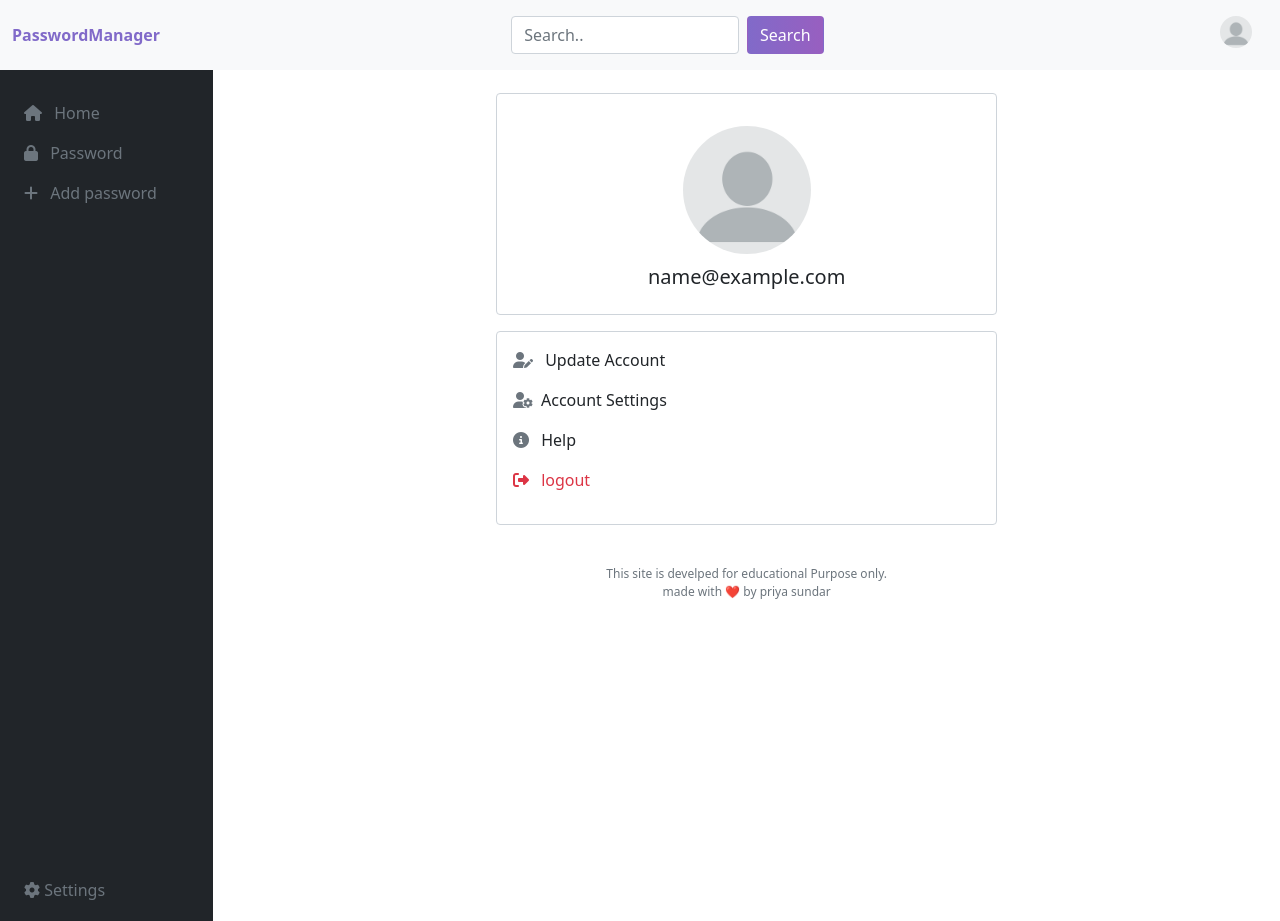
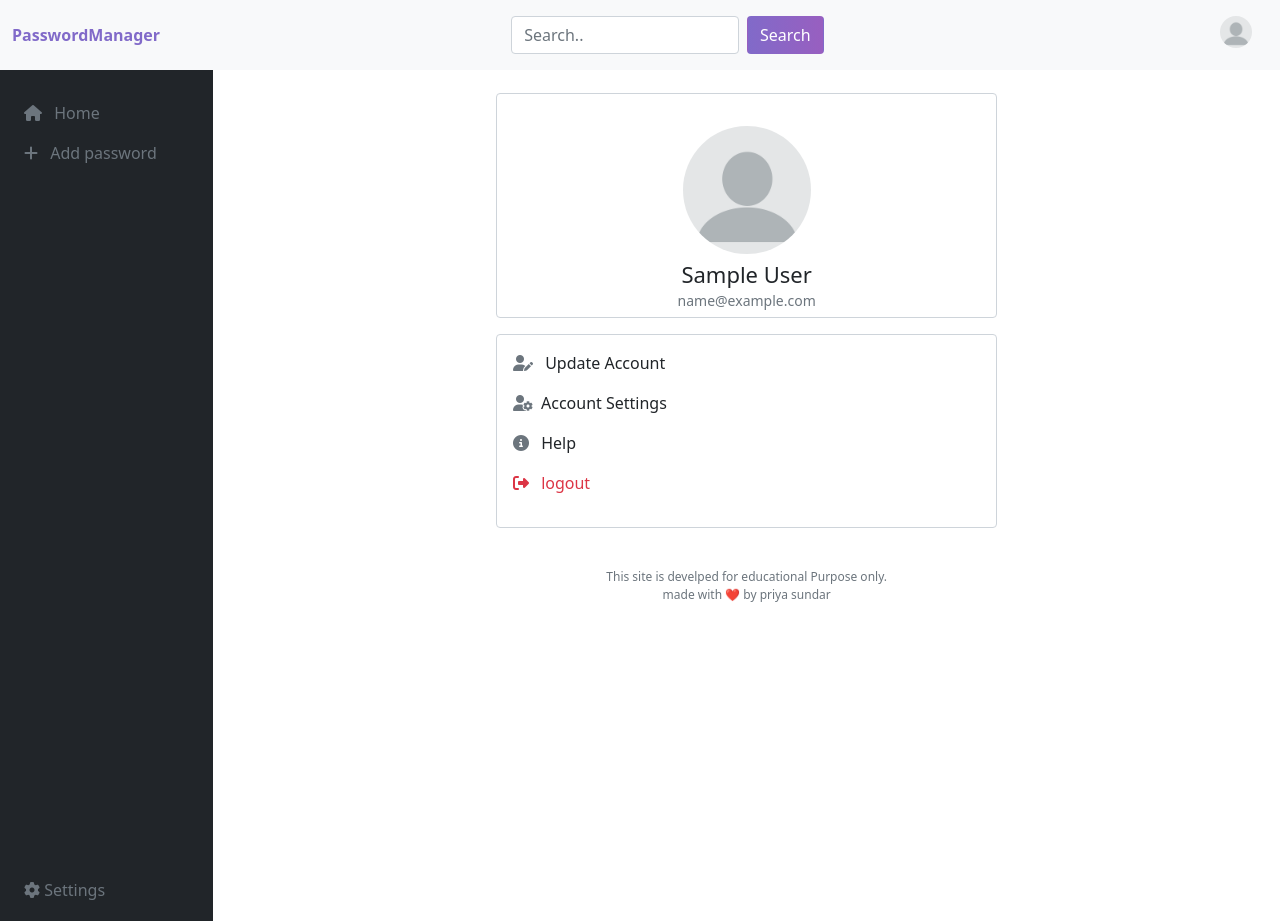
Before and after one commit to nicky1707/Djangoapp, a Django app: page /account/ in a window 1280 px wide. Run offline with Django 4.2, Linux system fonts and the light colour scheme; the visitor is signed in with stand-in values (Sample User, id 1); some libraries are stand-ins or nearby versions.

Commit message:
minor ui changes

```diff
--- a/base/templates/base/menu.html
+++ b/base/templates/base/menu.html
@@ -9,7 +9,8 @@
         <div class="d-flex flex-column form-control" style="padding-top:2rem;">
             <div class="col-8 offset-2 avatar avatar--large active d-flex align-items-center flex-column ">
                 <img src="{{request.user.avatar.url}}" alt="">
-                <p class="mt-2 fs-5">{{request.user.email}}</p>
+                <p class="mt-1" style="margin-bottom: -1px; font-size:22px">{{request.user.name}}</p>
+                <small class="text-muted">{{request.user.email}}</small>
             </div>
         </div>
 
--- a/base/templates/base/password_form.html
+++ b/base/templates/base/password_form.html
@@ -10,7 +10,7 @@
     {% csrf_token %}
     <div class="mb-3">
       <label for="exampleInputEmail1" class="text-muted form-label">App or website Name</label>
-      <input placeholder="Instagram" required type="text" value="{{key.app_name}}" name="app_name"class="form-control" id="app-name" aria-describedby="emailHelp">
+      <input placeholder="Instagram" autofocus required type="text" value="{{key.app_name}}" name="app_name"class="form-control" id="app-name" aria-describedby="emailHelp">
     </div>
     <div class="mb-3">
       <label for="exampleInputPassword1" class="text-muted form-label">Email or username </label>
@@ -20,7 +20,7 @@
       <label for="exampleInputPassword1" class="text-muted form-label">Password </label>
       {% if page == 'create' %}
       <input placeholder="" type="text" value="" name="key" class="form-control" id="exampleInputPassword1">
-      <div id="emailHelp" class="form-text mb-2" style="font-size: 11px;">leave blank to Autogenerate</div>
+      <!-- <div id="emailHelp" class="form-text mb-2" style="font-size: 11px;">leave blank to Autogenerate</div> -->
       {% else %}
       <input placeholder="" type="text" value="{{key.app_password}}" name="key" class="form-control" id="exampleInputPassword1">
       <!-- <div id="emailHelp" class="form-text mb-2" style="font-size: 11px;">leave blank to Autogenerate</div> -->
--- a/templates/sidebar.html
+++ b/templates/sidebar.html
@@ -8,11 +8,11 @@
         ><i class="fa-solid fa-home pe-2"></i> Home</a
       >
     </div>
-    <div class="mb-3">
+    <!-- <div class="mb-3">
       <a class="text-muted" id="pass-btn" href="{% url 'home' %}"
         ><i class="fa-solid fa-lock pe-2"></i> Password</a
       >
-    </div>
+    </div> -->
 
     <div class="mb-3">
       <a class="text-muted" href="{% url 'create-pass' %}"
```
